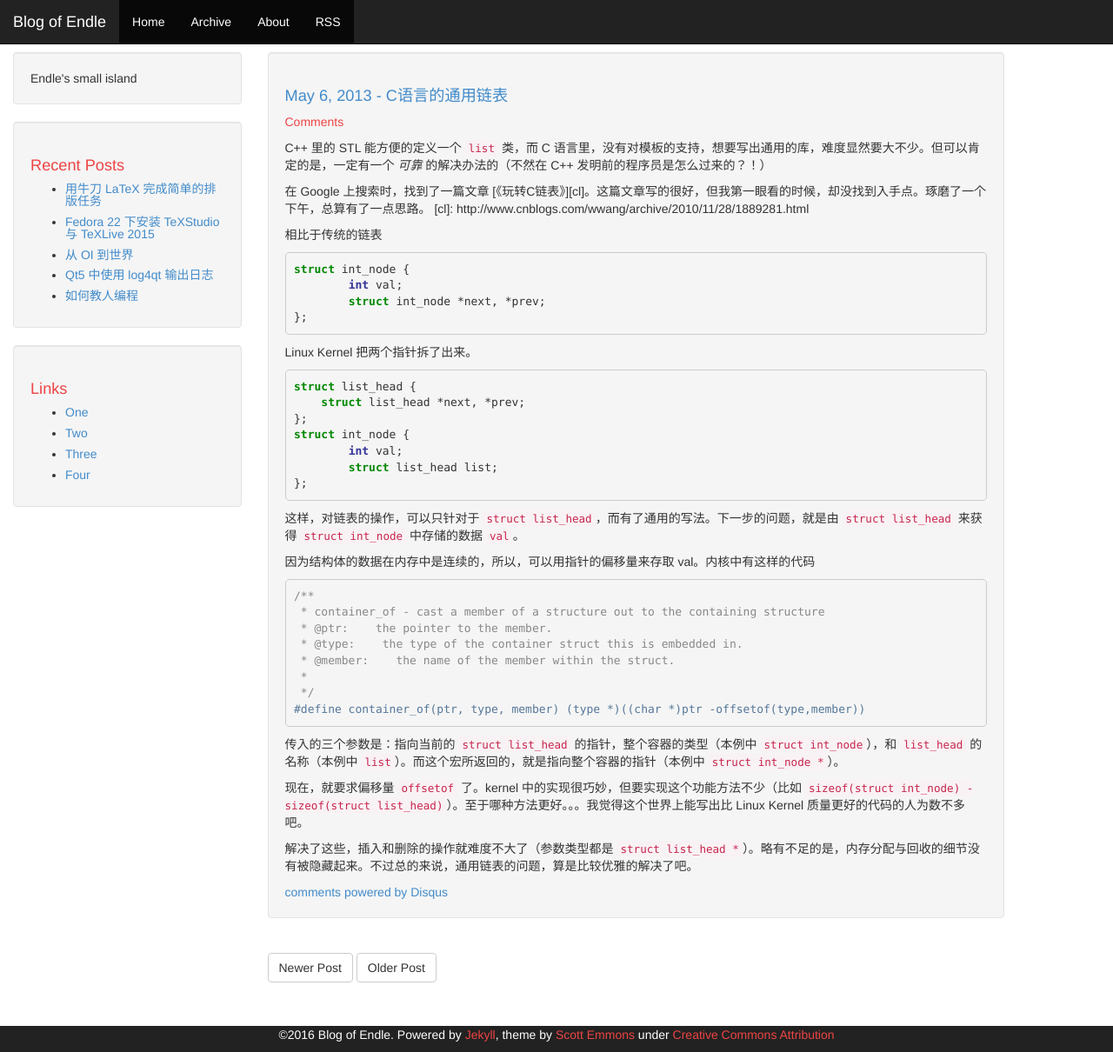
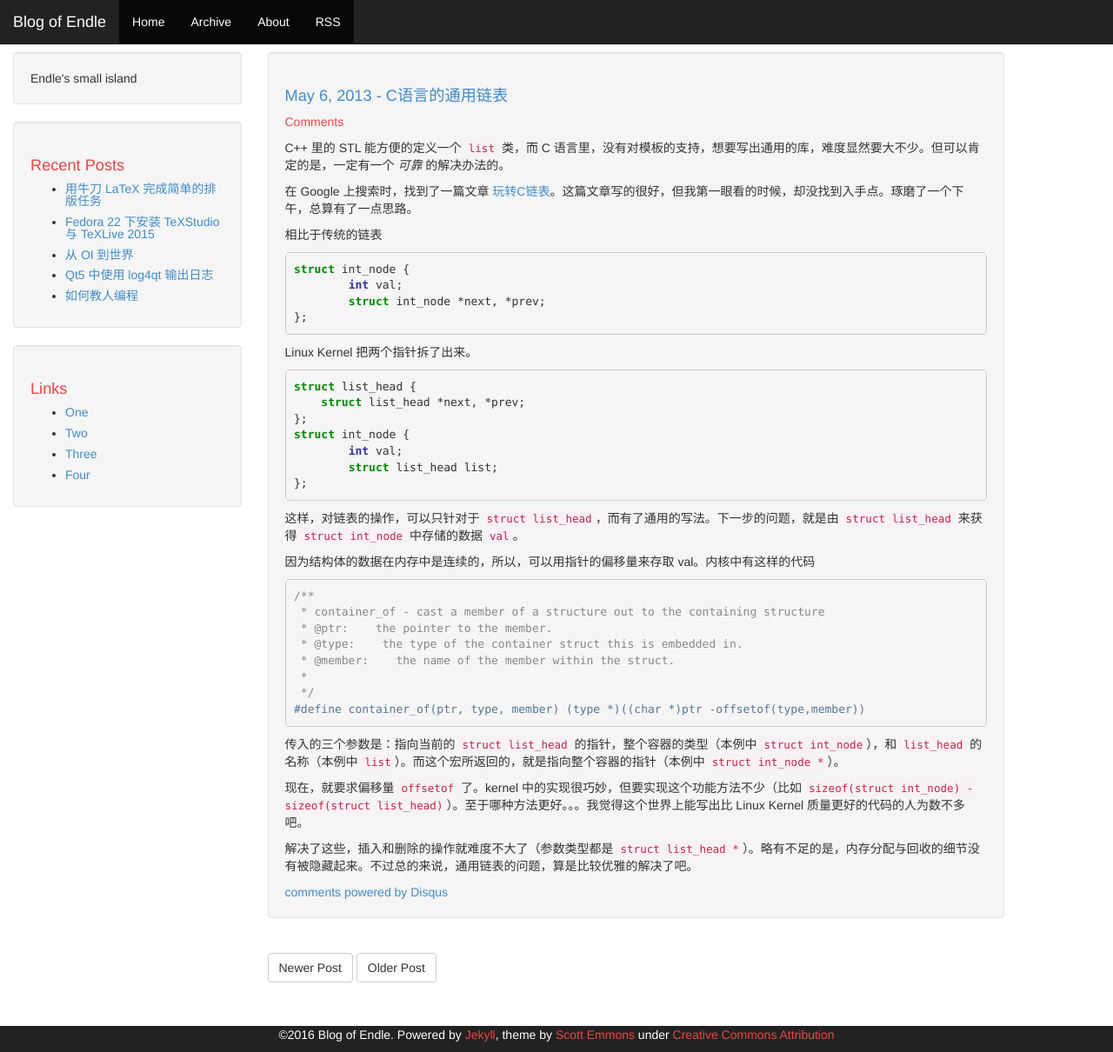
Before and after one commit to Endle/endle.github.io, a Jekyll site: the page built from _posts/2013-05-06-c_list.md, in a window 1280 px wide and 1210 px high. Shown: the whole window at 87% size. Built offline with Jekyll 4.4.1, drawn with Linux system fonts in a browser that asks for light colours; comment, search, counter and statistics services are not loaded.

Commit message:
修正无法被解析的链接
github 在线编辑
感觉这篇文章写得很稚嫩，可能要修改

```diff
--- a/_posts/2013-05-06-c_list.md
+++ b/_posts/2013-05-06-c_list.md
@@ -5,10 +5,9 @@ description: ""
 category: C
 tags: [C, 数据结构]
 ---
-C++ 里的 STL 能方便的定义一个 `list` 类，而 C 语言里，没有对模板的支持，想要写出通用的库，难度显然要大不少。但可以肯定的是，一定有一个 *可靠* 的解决办法的（不然在 C++ 发明前的程序员是怎么过来的？！）
+C++ 里的 STL 能方便的定义一个 `list` 类，而 C 语言里，没有对模板的支持，想要写出通用的库，难度显然要大不少。但可以肯定的是，一定有一个 *可靠* 的解决办法的。
 
-在 Google 上搜索时，找到了一篇文章 [《玩转C链表》][cl]。这篇文章写的很好，但我第一眼看的时候，却没找到入手点。琢磨了一个下午，总算有了一点思路。
-[cl]: http://www.cnblogs.com/wwang/archive/2010/11/28/1889281.html
+在 Google 上搜索时，找到了一篇文章 [玩转C链表][cl]。这篇文章写的很好，但我第一眼看的时候，却没找到入手点。琢磨了一个下午，总算有了一点思路。
 
 相比于传统的链表
 {% highlight c %}
```
Also changed, not shown: other parts of _posts/2013-05-06-c_list.md (+2 -0 lines).
